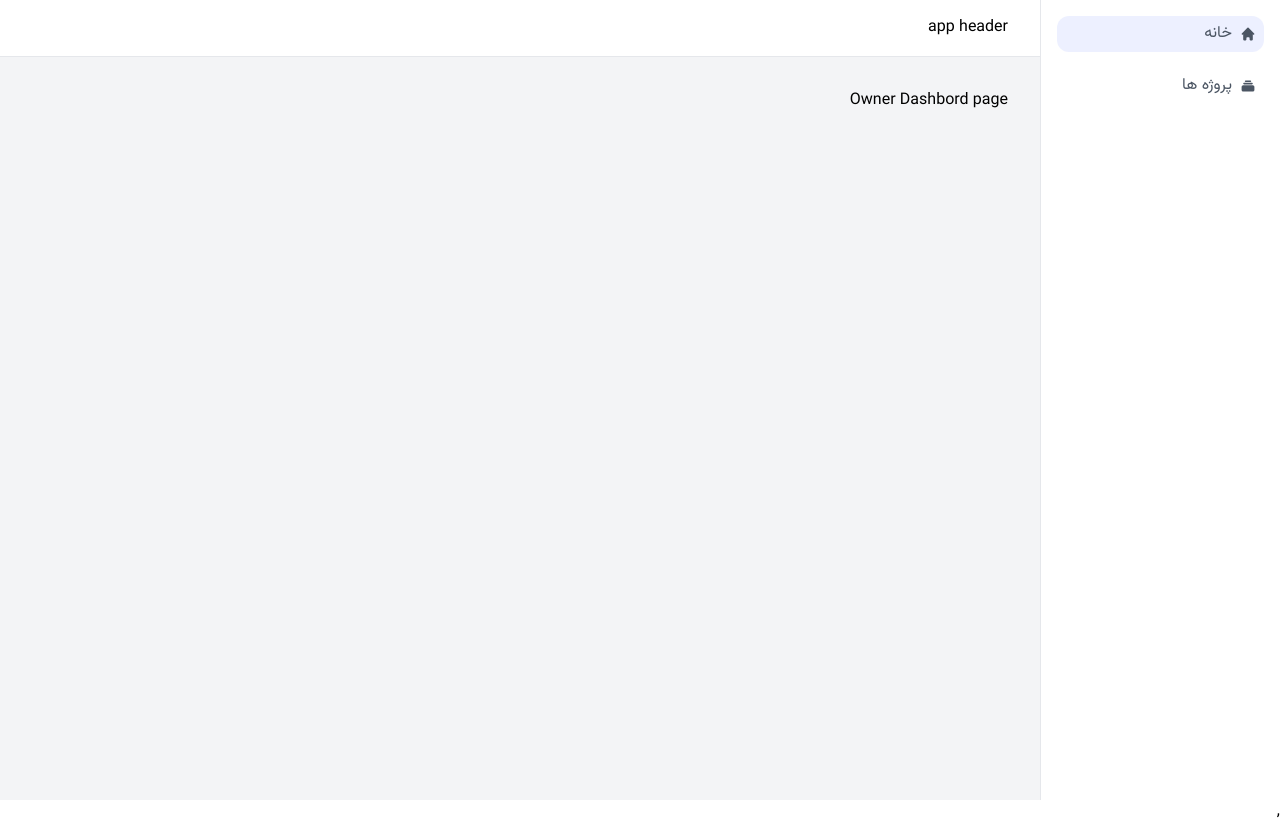
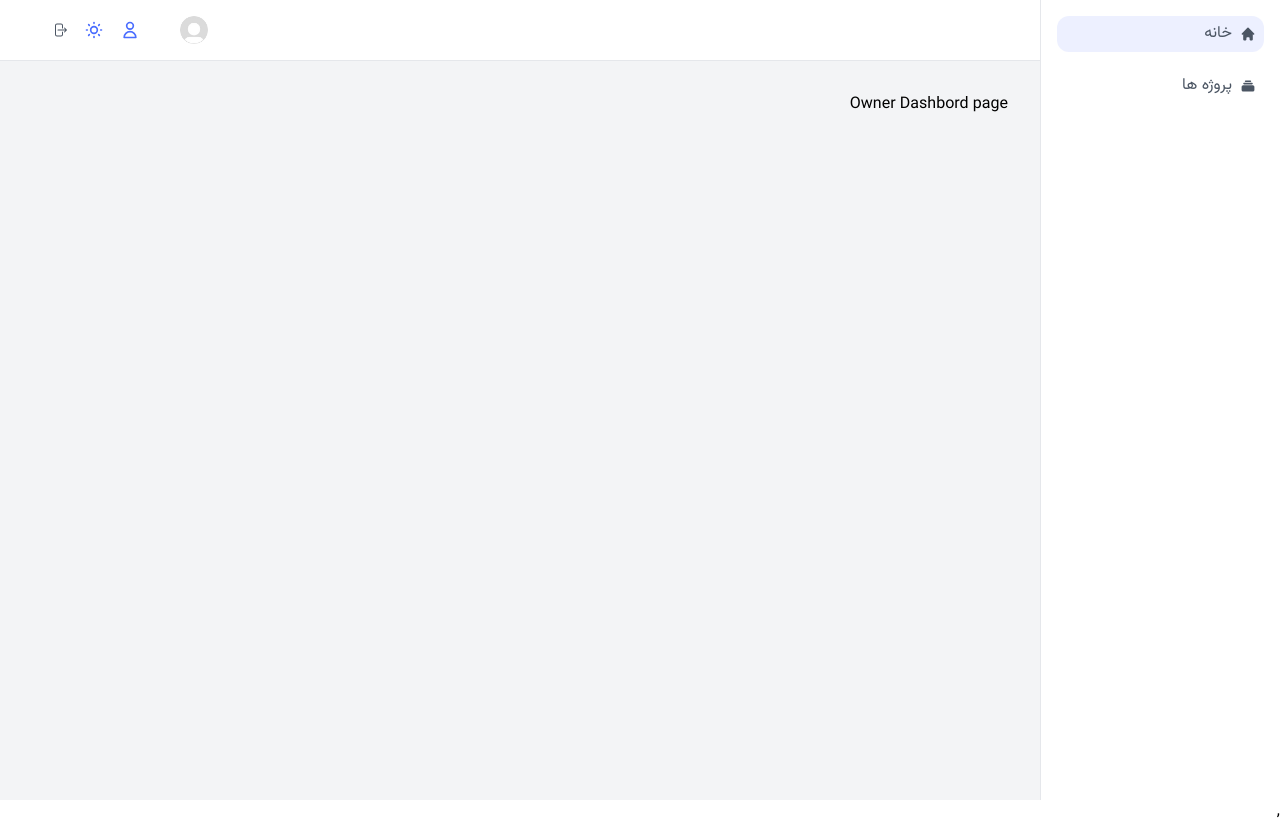
Before and after one commit to MohammadSaberMi/Freelnacering-App, a React (Vite) app: page /owner/dashboard in a window 1280 px wide. Built offline with nearby package versions, Linux system fonts and the light colour scheme; no server answers.

Commit message:
create header menu

```diff
--- a/src/features/authentication/AuthContainer.jsx
+++ b/src/features/authentication/AuthContainer.jsx
@@ -7,7 +7,7 @@ import { toast } from 'react-hot-toast';
 import { useForm } from 'react-hook-form';
 
 function AuthContainer() {
-  const [step, setStep] = useState(2);
+  const [step, setStep] = useState(1);
   //const [phoneNumber, setPhoneNumber] = useState('09944685701');
   const { handleSubmit, register, getValues } = useForm();
   const {
@@ -46,10 +46,10 @@ function AuthContainer() {
       case 2:
         return (
           <CheckOTPForm
-            onback={(s) => setStep(s - 1)}
             onReSendOtp={sendOtpHandler}
+            phoneNumber={getValues('phoneNumber')}
+            onBack={() => setStep((s) => s - 1)}
             otpResponse={otpResponse}
-            getValues={getValues('phoneNumber')}
             //phoneNumber={phoneNumber}
           />
         );
--- a/src/features/authentication/CheckOTPForm.jsx
+++ b/src/features/authentication/CheckOTPForm.jsx
@@ -10,7 +10,7 @@ import { CiEdit } from 'react-icons/ci';
 const RESEND_TIME = 90;
 
 function CheckOTPForm({ phoneNumber, onback, onReSendOtp, otpResponse }) {
-  const [otp, setOtp] = useState(' ');
+  const [otp, setOtp] = useState('');
   const navigate = useNavigate();
   const [time, setTime] = useState(RESEND_TIME);
   const { isPending, mutateAsync } = useMutation({
--- /dev/null
+++ b/src/features/authentication/Logout.jsx
@@ -0,0 +1,16 @@
+import { HiArrowRightOnRectangle } from 'react-icons/hi2';
+import useLogout from './useLogout';
+import Loading from '../../ui/Loading';
+
+function Logout() {
+  const { isPending, logout } = useLogout();
+  return isPending ? (
+    <Loading />
+  ) : (
+    <button onClick={logout} className="w-5 h-5 text-secondary-600 hover:text-error">
+      <HiArrowRightOnRectangle />
+    </button>
+  );
+}
+
+export default Logout;
--- /dev/null
+++ b/src/features/authentication/UserAvatar.jsx
@@ -0,0 +1,18 @@
+import useUser from './useUser';
+
+function UserAvatar() {
+  const { isLoading, user } = useUser();
+
+  return (
+    <div className="flex items-center gap-x-2 text-secondary-600">
+      <img
+        className="w-7 h-7 rounded-full object-cover object-center"
+        src="../../../public/user.jpg"
+        alt="user-acount"
+      />
+      <span>{user?.name}</span>
+    </div>
+  );
+}
+
+export default UserAvatar;
--- /dev/null
+++ b/src/features/authentication/useLogout.js
@@ -0,0 +1,17 @@
+import { useMutation, useQueryClient } from '@tanstack/react-query';
+import { logoutApi } from '../../services/authService';
+import { useNavigate } from 'react-router-dom';
+
+export default function useLogout() {
+  const queryClient = useQueryClient();
+  const navigate = useNavigate();
+  const { isPending, mutate: logout } = useMutation({
+    mutationFn: logoutApi,
+    onSuccess: () => {
+      //console.log(data);
+      queryClient.removeQueries();
+      navigate('/auth', { replace: true });
+    },
+  });
+  return { isPending, logout };
+}
--- a/src/features/authentication/useUser.jsx
+++ b/src/features/authentication/useUser.jsx
@@ -1,10 +1,11 @@
 import { useQuery } from '@tanstack/react-query';
 import { getUser } from '../../services/authService';
 export default function useUser() {
-  return useQuery({
-    queryKey: ['get-user'],
+  const { data, isLoading } = useQuery({
+    queryKey: ['user'],
     queryFn: getUser,
     retry: false,
-    refetchOnWindowFocus: true,
   });
+  const { user = {} } = data || {};
+  return { isLoading, user };
 }
--- a/src/services/authService.js
+++ b/src/services/authService.js
@@ -13,3 +13,6 @@ export function completeProfile(data) {
 export function getUser(data) {
   return http.get('/user/profile', data).then(({ data }) => data.data);
 }
+export function logoutApi() {
+  return http.post('/user/logout').then(({ data }) => data.data);
+}
--- /dev/null
+++ b/src/ui/DarkModeToggle.jsx
@@ -0,0 +1,11 @@
+import { HiOutlineSun } from 'react-icons/hi';
+
+function DarkModeToggle() {
+  return (
+    <button>
+      <HiOutlineSun className="w-5 h-5 text-primary-900" />
+    </button>
+  );
+}
+
+export default DarkModeToggle;
--- a/src/ui/Header.jsx
+++ b/src/ui/Header.jsx
@@ -1,11 +1,25 @@
 //import useUser from '../features/authentication/useUser';
+
+import UserAvatar from '../features/authentication/UserAvatar';
+import useUser from '../features/authentication/useUser';
+import HeaderMenu from './HeaderMenu';
+import App from './../App';
 
 function Header() {
   //const { data } = useUser();
   //console.log(data);
+  const { isLoading, user } = useUser();
+
   return (
     <div className="bg-secondary-0 py-4 px-8 border-b border-secondery-200">
-      app header
+      <div
+        className={`container xl:max-w-screen-lg flex items-center justify-end gap-x-8 *:first-letterfirst-line:App
+    ${isLoading ? 'blur-sm opacity-50' : ''}
+    `}
+      >
+        <UserAvatar />
+        <HeaderMenu />
+      </div>
     </div>
   );
 }
--- /dev/null
+++ b/src/ui/HeaderMenu.jsx
@@ -0,0 +1,24 @@
+import { HiOutlineUser } from 'react-icons/hi';
+import { Link } from 'react-router-dom';
+import DarkModeToggle from './DarkModeToggle';
+import Logout from '../features/authentication/Logout';
+
+function HeaderMenu() {
+  return (
+    <ul className="flex gap-x-4 items-center">
+      <li className="flex">
+        <Link to="dashboard">
+          <HiOutlineUser className="w-5 h-5 text-primary-900" />
+        </Link>
+      </li>
+      <li className="flex">
+        <DarkModeToggle />
+      </li>
+      <li className="flex">
+        <Logout />
+      </li>
+    </ul>
+  );
+}
+
+export default HeaderMenu;
--- a/src/ui/Toggle.jsx
+++ b/src/ui/Toggle.jsx
@@ -11,7 +11,7 @@ function Toggle({ label, enabled, onChange }) {
             onChange={onChange}
             className={`${
               enabled ? 'bg-primary-900' : 'bg-secondary-200'
-            } relative inline-flex h-6 w-11 items-center rounded-full transition-colors focus:outline-none `}
+            } relative inline-flex h-6 w-11 items-center rounded-full transition-colors focus:outline-none`}
           >
             <span
               className={`${
```
